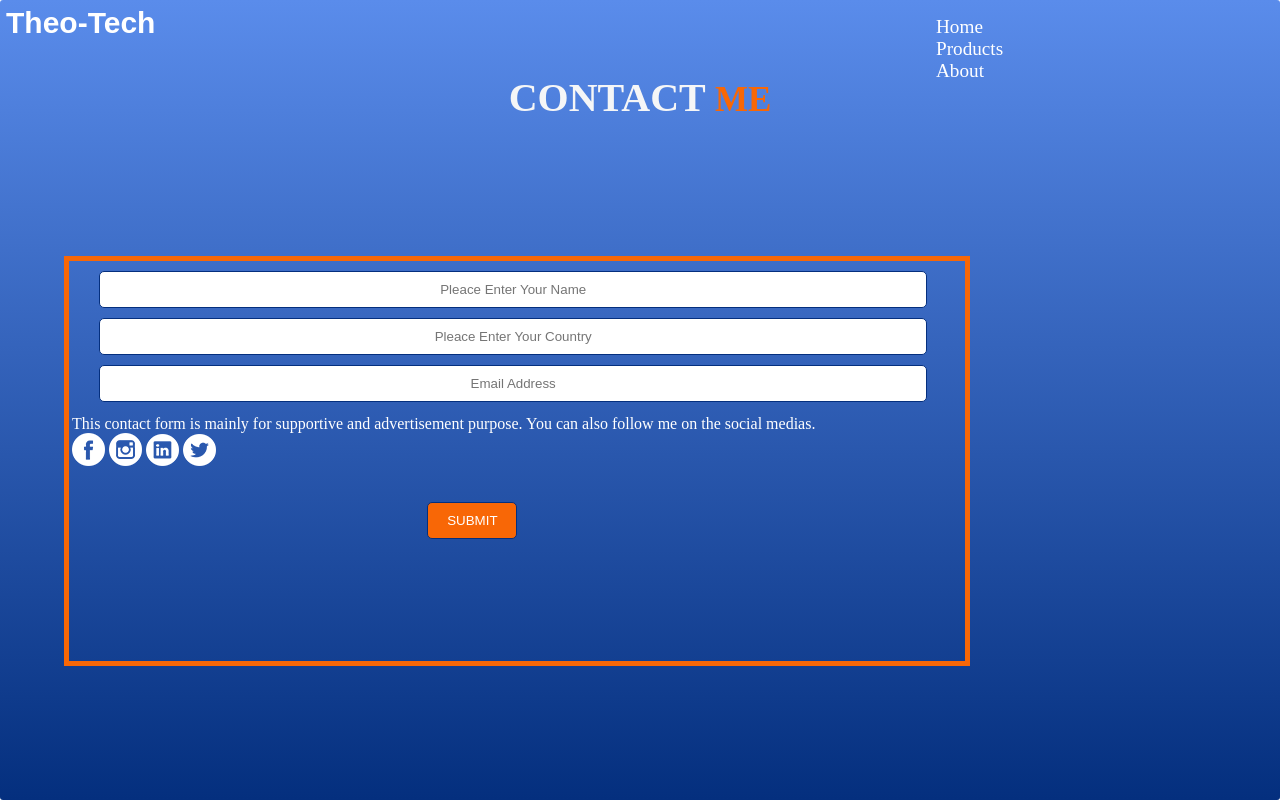
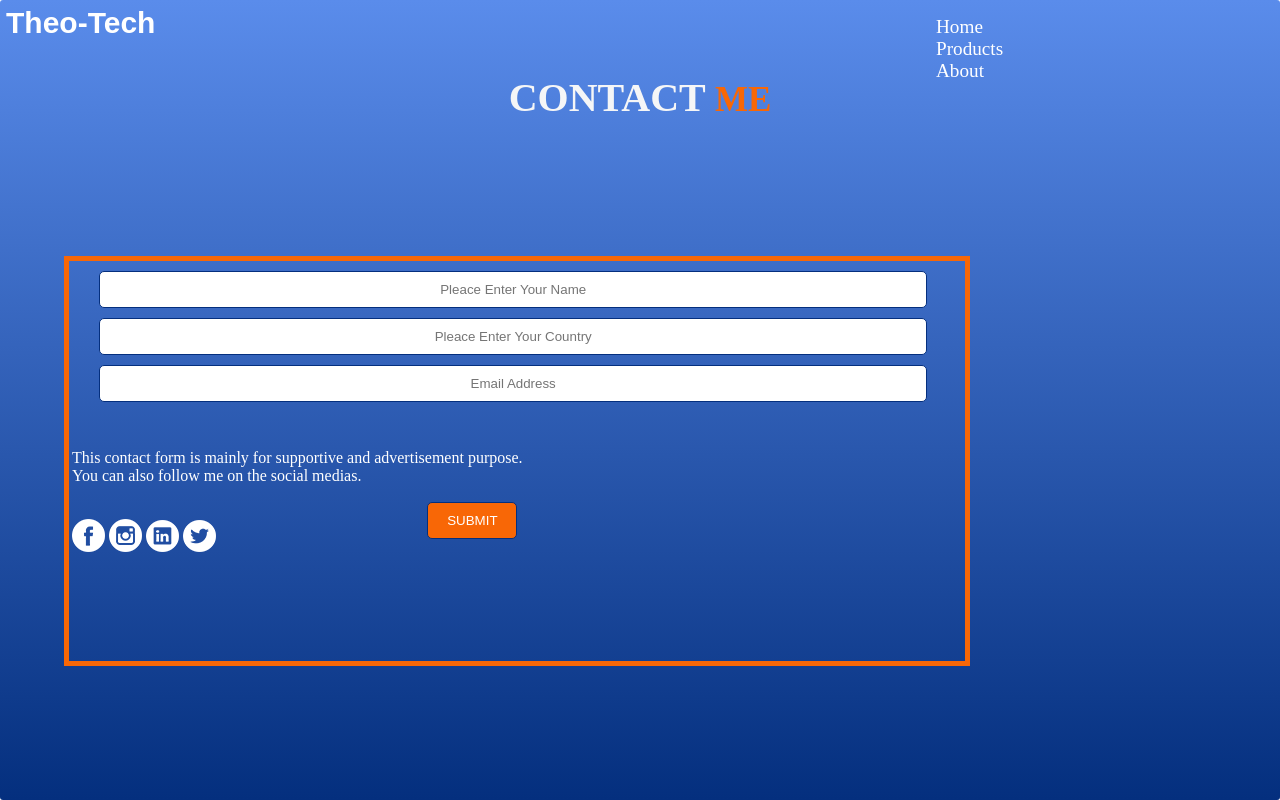
Before and after one commit to DevTheophilus/Theotech-Designs, a plain HTML site: page contact.html in a window 1280 px wide. Drawn offline with Linux system fonts and the light colour scheme.

Commit message:
Update contact.html

```diff
--- a/contact.html
+++ b/contact.html
@@ -20,15 +20,19 @@
         </div>
         <h2>CONTACT <span id="h2" >ME</span> </h2>
 
-           <form action="https://formsubmit.co/mywebsite44444@email.com" method="POST" />
+          <form action="https://formsubmit.co/mywebsite44444@email.com" method="POST" />
                 <input type="text" name="text" placeholder="Pleace Enter Your Name" required>
                 <input type="text" name="text" placeholder="Pleace Enter Your Country" require>
                 <input type="email" name="email" placeholder="Email Address">
 
-                <span class="contact_text"> This contact form is
-                     mainly for supportive and advertisement
-                      purpose.
-                    You can also follow me on the social medias. <br>
+                <span class="contact_text"> <br>
+                    <p>
+                        This contact form is
+                        mainly for supportive and advertisement
+                         purpose. <br>
+                       You can also follow me on the social medias.
+                    </p>
+                    <br>
                 <a href="https//www.facebook.com"><img src="images/fb-icon.png" alt="facebook"></a>
                 <a href="https//www.instagram.com"><img src="images/instagram-icon.png" alt="Istagram"></a>
                 <a href="https//www.linkedin.com"><img src="images/linkedin-icon.png" alt="linkedin"></a>
```
